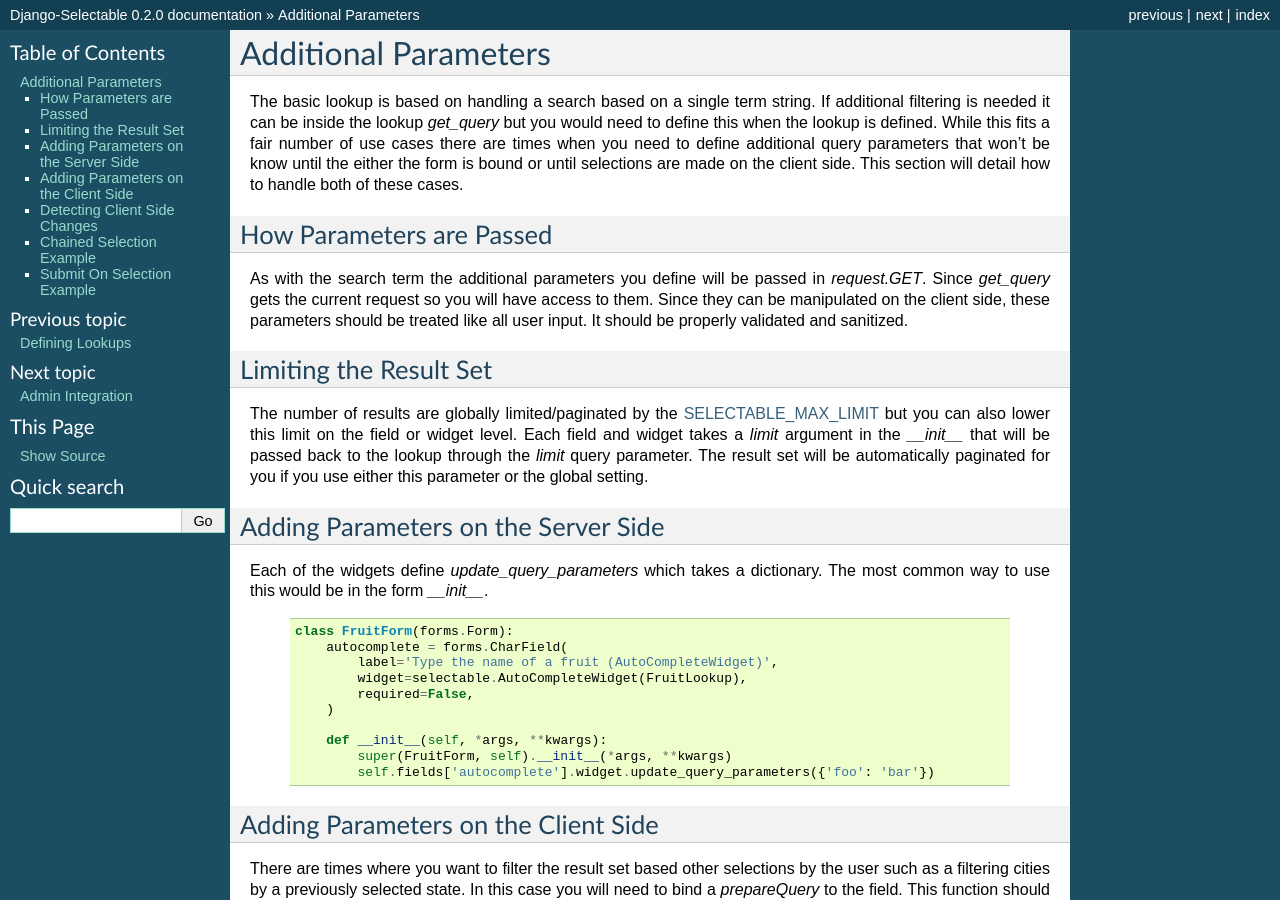
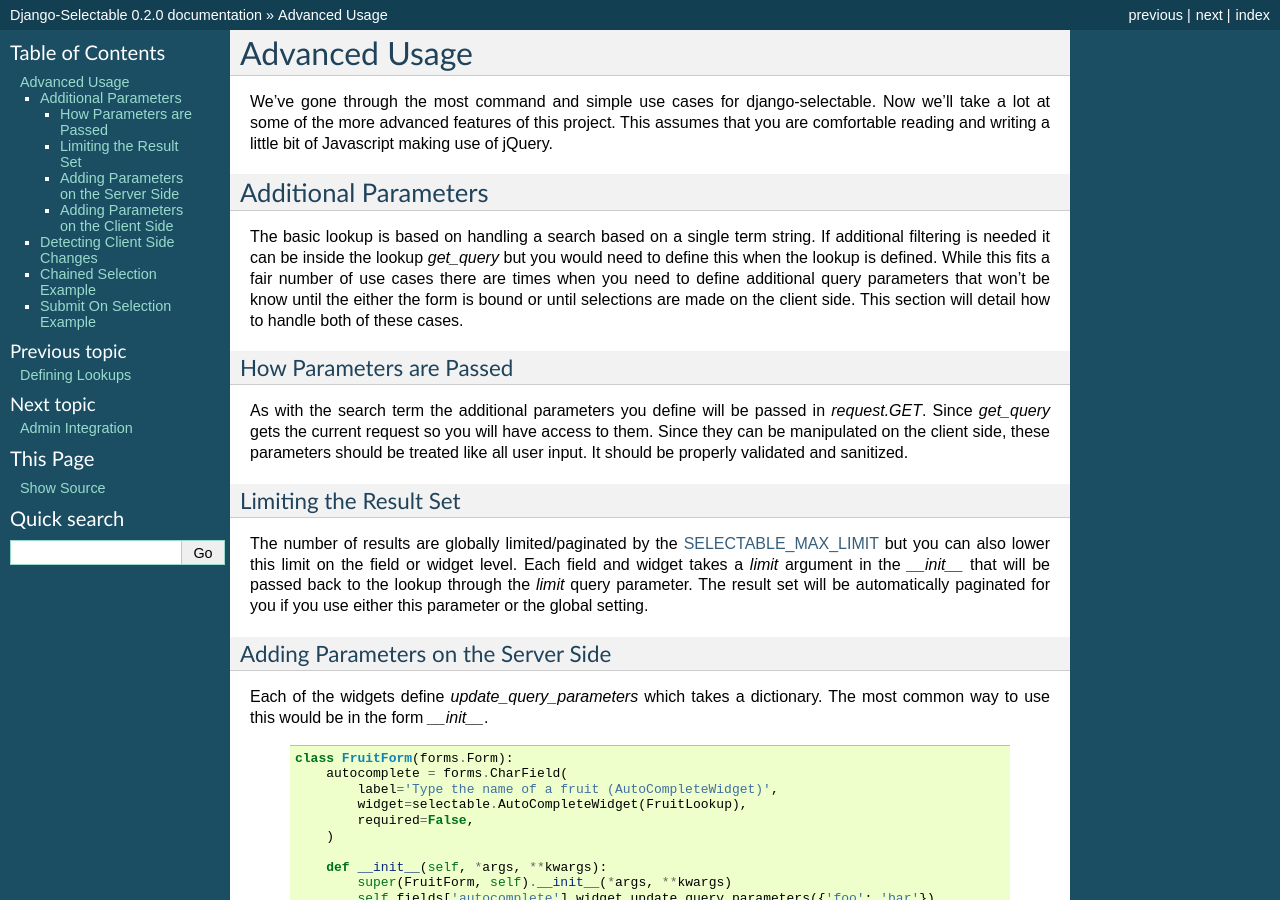
Before and after one commit to mlavin/django-selectable, a Sphinx documentation site: the page built from docs/advanced.rst, in a window 1280 px wide and 900 px high. Built offline with Sphinx 7.4.7, drawn with Linux system fonts in a browser that asks for light colours; some of the changed text lies outside the part shown.

Commit message:
Change parameters docs to advanced usages docs.
--HG--
rename : docs/parameters.rst => docs/advanced.rst

```diff
--- a/docs/parameters.rst
+++ b/docs/advanced.rst
@@ -1,5 +1,14 @@
+Advanced Usage
+==========================
+
+We've gone through the most command and simple use cases for django-selectable. Now
+we'll take a lot at some of the more advanced features of this project. This assumes
+that you are comfortable reading and writing a little bit of Javascript making
+use of jQuery.
+
+
 Additional Parameters
-=========================
+--------------------------------------
 
 The basic lookup is based on handling a search based on a single term string.
 If additional filtering is needed it can be inside the lookup `get_query` but
@@ -11,7 +20,7 @@
 
 
 How Parameters are Passed
---------------------------------------
+_______________________________________
 
 As with the search term the additional parameters you define will be passed in
 `request.GET`. Since `get_query` gets the current request so you will have access to
@@ -20,7 +29,7 @@
 
 
 Limiting the Result Set
---------------------------------------
+_______________________________________
 
 The number of results are globally limited/paginated by the :ref:`SELECTABLE_MAX_LIMIT`
 but you can also lower this limit on the field or widget level. Each field and widget
@@ -32,7 +41,7 @@
 .. _server-side-parameters:
 
 Adding Parameters on the Server Side
---------------------------------------
+_______________________________________
 
 Each of the widgets define `update_query_parameters` which takes a dictionary. The
 most common way to use this would be in the form `__init__`.
@@ -54,7 +63,7 @@
 .. _client-side-parameters:
 
 Adding Parameters on the Client Side
---------------------------------------
+_______________________________________
 
 There are times where you want to filter the result set based other selections
 by the user such as a filtering cities by a previously selected state. In this
--- a/docs/index.rst
+++ b/docs/index.rst
@@ -8,7 +8,7 @@
     overview
     quick-start
     lookups
-    parameters
+    advanced
     admin
     fields
     widgets
```
